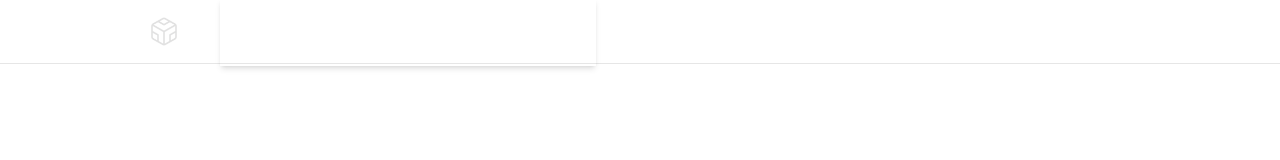
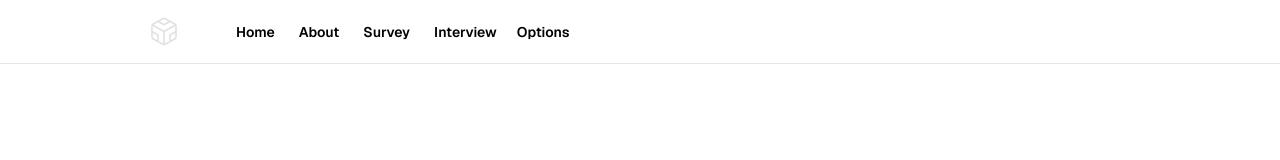
Before and after one commit to ASCEND-EchoAce/echoace-fullstack, a Next.js app in the folder frontend/: page /sign-in in a window 1280 px wide. Shown: the top 160 px of the page. Built offline with nearby package versions, Linux system fonts and the light colour scheme.

Commit message:
Navbar blue (#10)
* camara Integration

* updated navbar

* made corrections

```diff
--- a/frontend/app/actions.ts
+++ b/frontend/app/actions.ts
@@ -50,7 +50,7 @@ export const signInAction = async (formData: FormData) => {
     return encodedRedirect('error', '/sign-in', error.message);
   }
 
-  return redirect('/protected');
+  return redirect('/landing');
 };
 
 export const forgotPasswordAction = async (formData: FormData) => {
--- a/frontend/components/SurveyForm.tsx
+++ b/frontend/components/SurveyForm.tsx
@@ -2,7 +2,7 @@ import 'survey-core/defaultV2.min.css';
 import { Model } from 'survey-core';
 import { Survey } from 'survey-react-ui';
 import { SharpDark } from 'survey-core/themes';
-import { surveyJSON } from './survey'; // Import the survey JSON from the file
+import { surveyJSON } from '@/components/survey_json'; // Import the survey JSON from the file
 
 export default function SurveyForm() {
   const model = new Model(surveyJSON);
--- a/frontend/components/navbar.tsx
+++ b/frontend/components/navbar.tsx
@@ -2,39 +2,41 @@
 import Link from 'next/link'; // For routing between pages
 import * as DropdownMenu from '@radix-ui/react-dropdown-menu'; // If you want a Radix-based dropdown
 import { useRouter } from 'next/navigation'; // For programmatic navigation (optional)
+import { useState, useEffect } from "react";
 
 const Navbar = () => {
   const router = useRouter();
 
   return (
-    <nav className="text-white p-4 shadow-md">
+    <nav className="text-white p-4">
       <div className="max-w-screen-xl mx-auto flex justify-between items-center">
         {/* Middle: Navigation Links */}
         <div className="hidden sm:flex space-x-6">
-          <Link href="/landing" className="hover:text-gray-300">
+          <Link href="/landing" className="text-black dark:text-white hover:text-blue-500 dark:hover:text-blue-500">
             Home
           </Link>
-          <Link href="/about" className="hover:text-gray-300">
+          <Link href="/about" className="text-black dark:text-white hover:text-blue-500 dark:hover:text-blue-500">
             About
           </Link>
-          <Link href="/survey" className="hover:text-gray-300">
+          <Link href="/userform" className="text-black dark:text-white hover:text-blue-500 dark:hover:text-blue-500">
             Survey
           </Link>
-          <Link href="/interview" className="hover:text-gray-300">
+          <Link href="/interview" className="text-black dark:text-white hover:text-blue-500 dark:hover:text-blue-500">
             Interview
           </Link>
         </div>
 
         {/* Right side: Dropdown or Profile (optional) */}
-        <div className="sm:flex hidden items-center space-x-4">
+        <div className="text-black dark:text-white sm:flex hidden items-center space-x-4">
           <DropdownMenu.Root>
             <DropdownMenu.Trigger asChild>
-              <button className="px-4 py-2 text-sm font-medium rounded-md">Options</button>
+              <button className="text-black dark:text-white hover:text-blue-500 dark:hover:text-blue-500 px-5 py-2 text-sm">Options</button>
             </DropdownMenu.Trigger>
-            <DropdownMenu.Content className="rounded-md shadow-lg p-2 mt-2">
-              <DropdownMenu.Item className="p-2 text-white">My Profile</DropdownMenu.Item>
-              <DropdownMenu.Item className="p-2 text-white">Settings</DropdownMenu.Item>
-              <DropdownMenu.Item className="p-2 text-white">Log out</DropdownMenu.Item>
+            <DropdownMenu.Content className="text-black dark:text-white rounded-md shadow-lg p-2 mt-2">
+              <DropdownMenu.Item className="p-2 hover:bg-gray-200 dark:hover:bg-gray-700 cursor-pointer">My Profile</DropdownMenu.Item>
+              <DropdownMenu.Item className="p-2 hover:bg-gray-200 dark:hover:bg-gray-700 cursor-pointer">Settings</DropdownMenu.Item>
+              <DropdownMenu.Item className="p-2 hover:bg-gray-200 dark:hover:bg-gray-700 cursor-pointer">
+                <Link href="../sign-in">Log out</Link></DropdownMenu.Item>
             </DropdownMenu.Content>
           </DropdownMenu.Root>
         </div>
```
